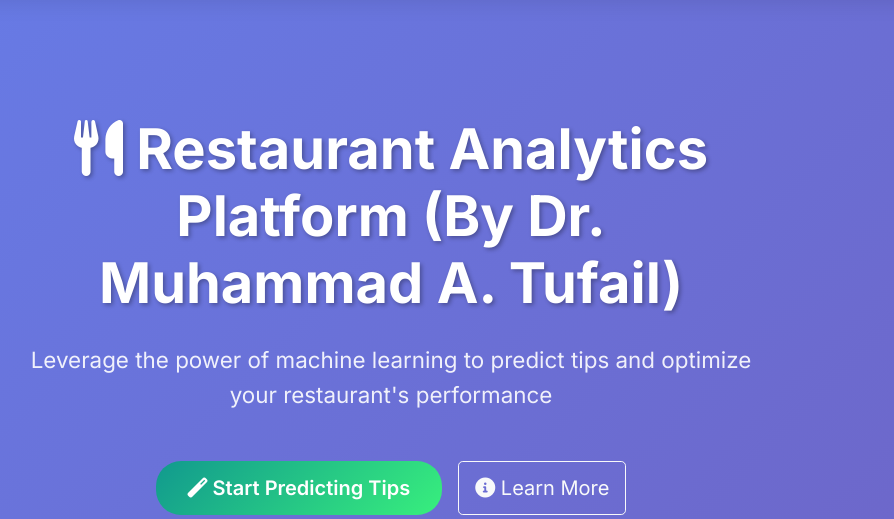
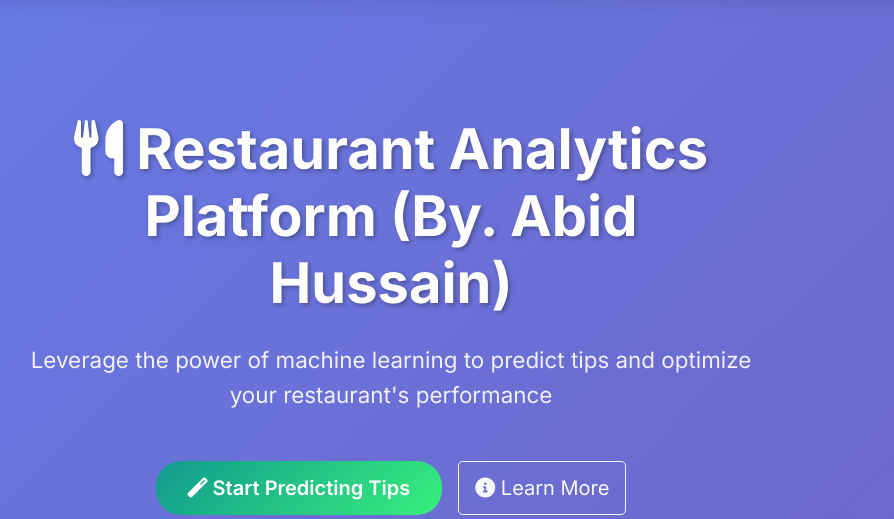
Before and after one commit to abid4850/tip_prediction_django_app, a Django app: page / in a window 1280 px wide. Shown: the part 80-599 px from the top of the page, without its empty margins (249-1143 px from the left). Run offline with Django 5.2, Linux system fonts and the light colour scheme.

Commit message:
update app

```diff
--- a/ml_app/templates/ml_app/index.html
+++ b/ml_app/templates/ml_app/index.html
@@ -121,7 +121,7 @@
         <div class="row justify-content-center">
             <div class="col-lg-8">
                 <h1 class="hero-title">
-                    <i class="fas fa-utensils"></i> Restaurant Analytics Platform (By Dr. Muhammad A. Tufail)
+                    <i class="fas fa-utensils"></i> Restaurant Analytics Platform (By. Abid Hussain)
                 </h1>
                 <p class="hero-subtitle">
                     Leverage the power of machine learning to predict tips and optimize your restaurant's performance
```
